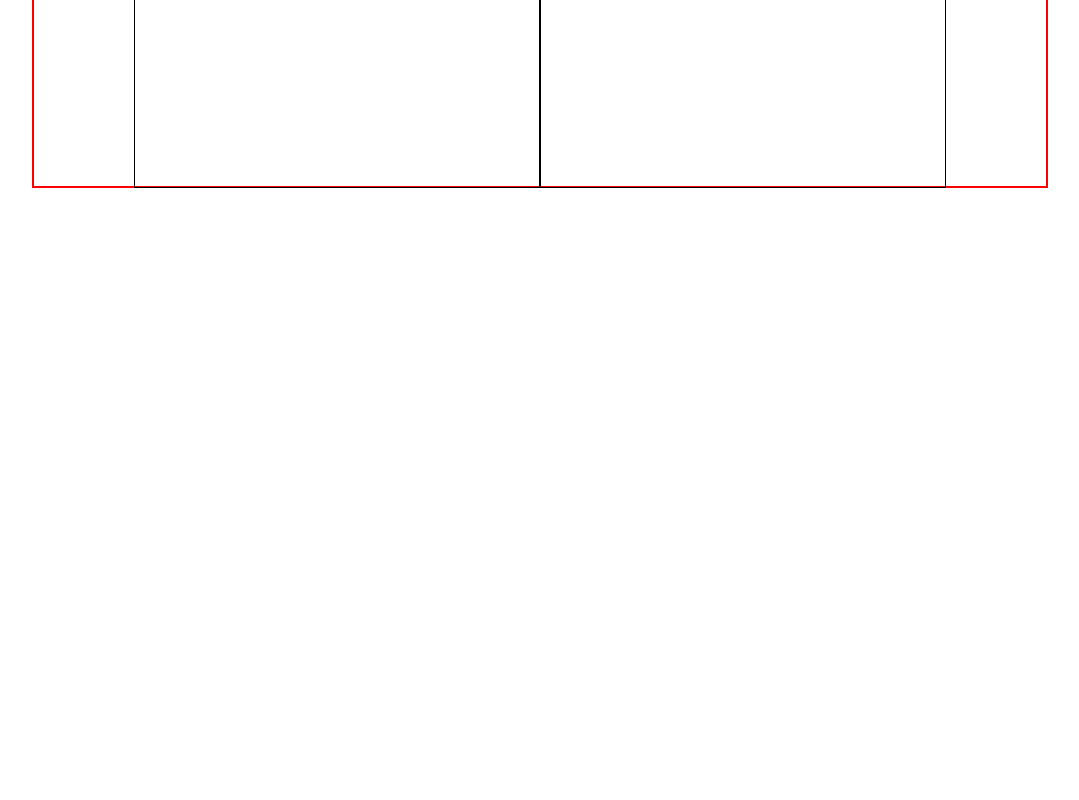
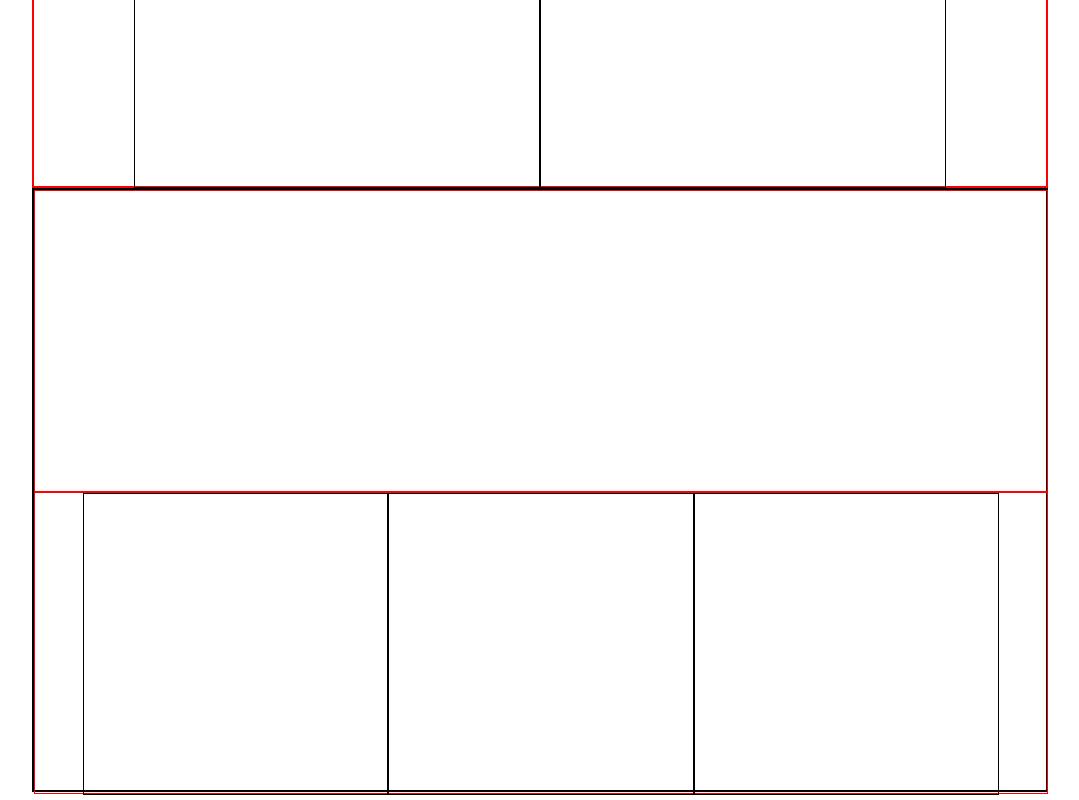
Before and after one commit to Simone-Corso/proj-html-vuejs, a Vue app: page / in a window 1280 px wide. Shown: the part 6110-6910 px from the top of the page, without its empty margins (100-1179 px from the left). Before the commit the page ends 6306 px from the top, so only its background shows below. Built offline with nearby package versions, Linux system fonts and the light colour scheme.

Commit message:
ho completato tutto per il maketing e ho aggiunto la parte del make happen

```diff
--- a/src/components/AppMain.vue
+++ b/src/components/AppMain.vue
@@ -104,7 +104,19 @@
             </div>
             <div class="container-three-marketing">
 
+
             </div>
+        </div>
+    </div>
+</div>
+
+<div class="main-make-happen">
+    <div class="container-make-happen">
+        <div class="container-left-make">
+
+        </div>
+        <div class="container-right-richard">
+
         </div>
     </div>
 </div>
@@ -321,4 +333,43 @@ export default {
         width: 40%;
         border: 1px solid black;
     }
+
+    .container-marketing{
+        height: 600px;
+        width: 80%;
+        border: 2px solid black;
+
+    }
+    .container-title-btn{
+        height: 300px;
+        width: 100%;
+        border: 1px solid red;
+    }
+
+    .container-three-image{
+        height: 300px;
+        width: 100%;
+        border: 1px solid red;
+        display: flex;
+        justify-content: center;
+
+    }
+
+    .container-first-marketing{
+        height: 100%;
+        width: 30%;
+        border: 1px solid black;
+    }
+    .container-two-marketing{
+        height: 100%;
+        width: 30%;
+        border: 1px solid black;
+
+    }
+    .container-three-marketing{
+        height: 100%;
+        width: 30%;
+        border: 1px solid black;
+
+    }
 </style>
```
